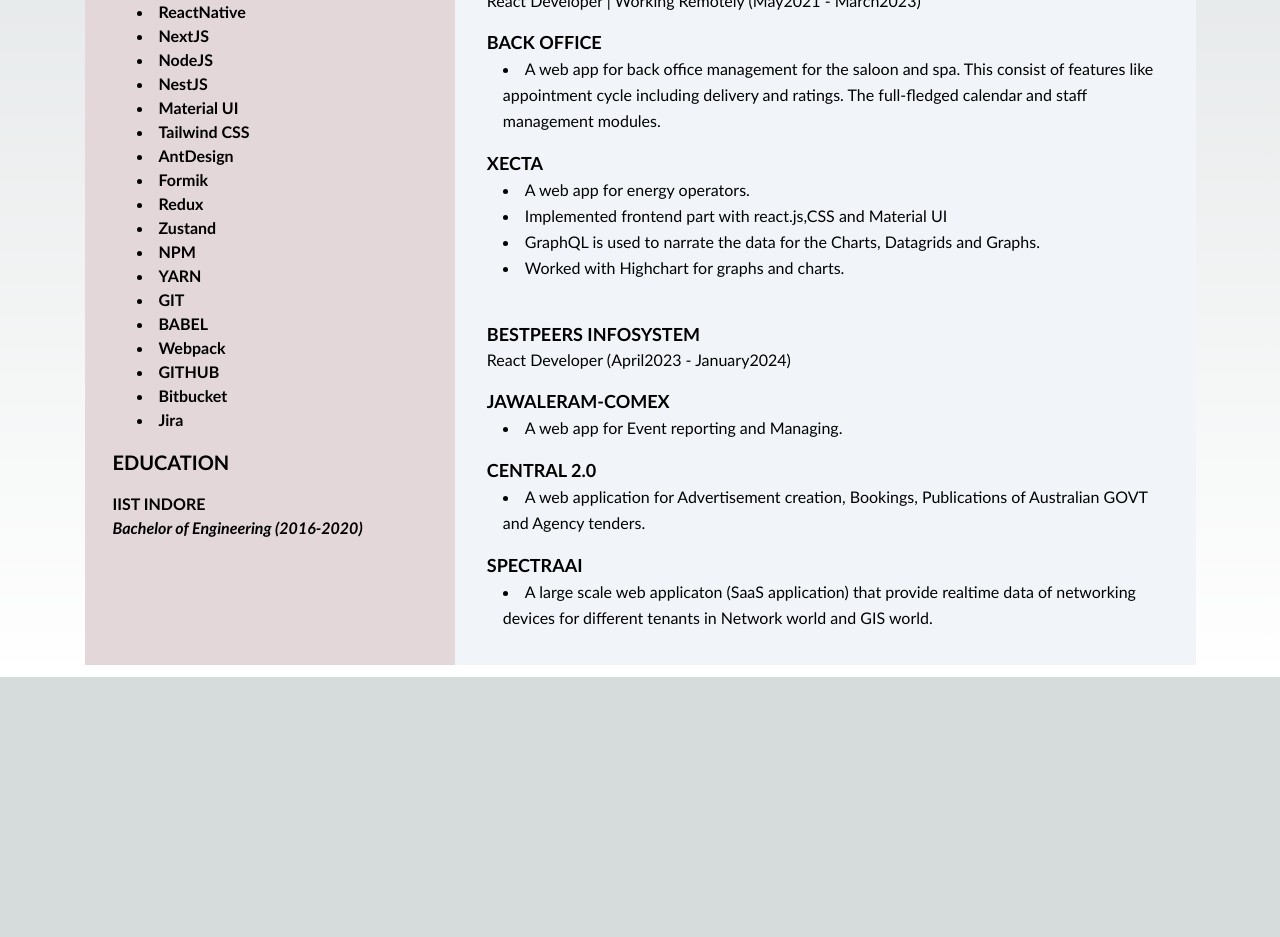
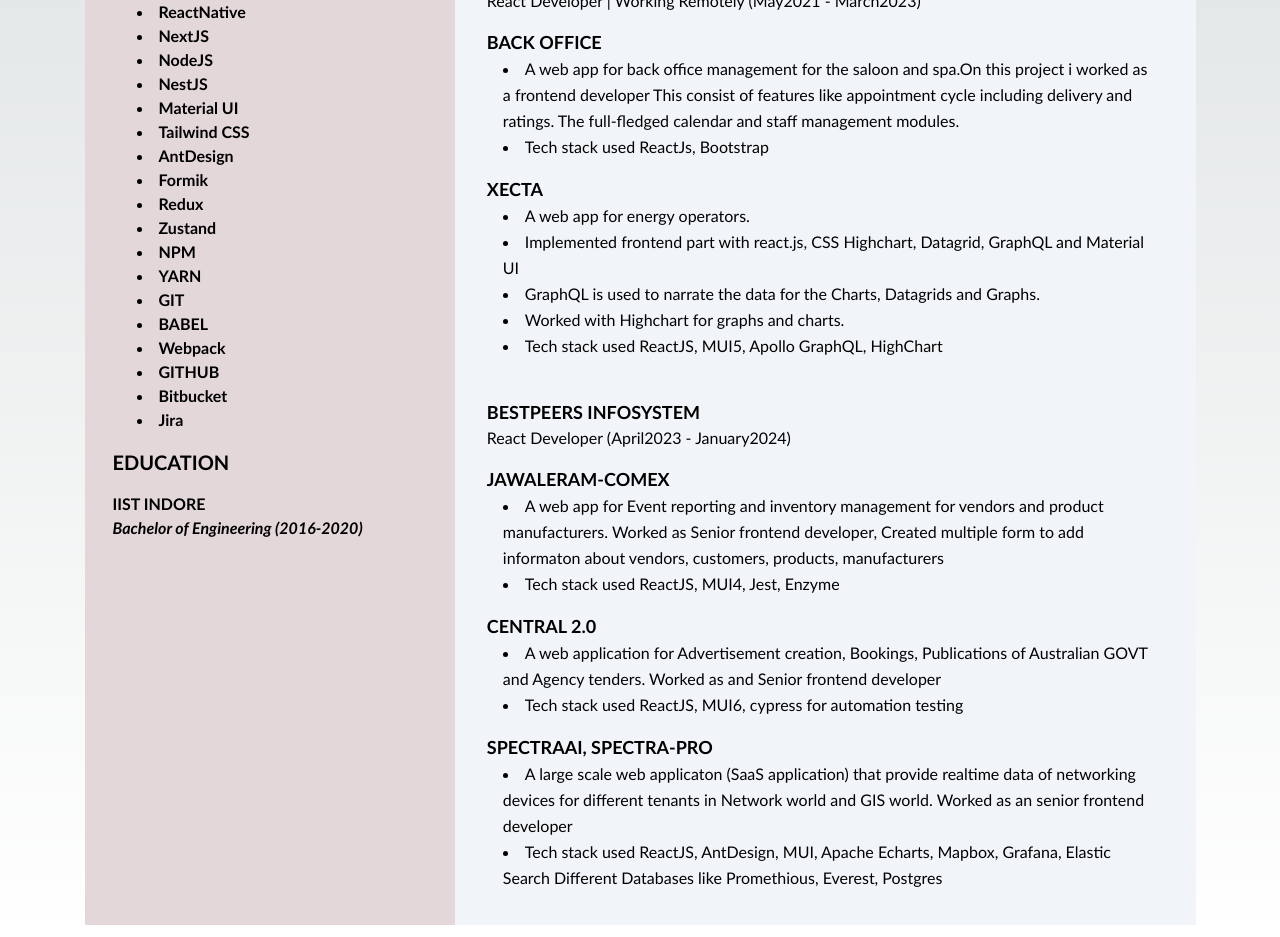
Before and after one commit to shivam333maurya/my-portofolio, a Next.js app: page /my-resume-2 in a window 1280 px wide. Shown: the part 520-1457 px from the top of the page. Before the commit the page ends 1197 px from the top, so only its background shows below. Built offline with nearby package versions, Linux system fonts and the light colour scheme.

Commit message:
'Testing'

```diff
--- a/src/app/data.ts
+++ b/src/app/data.ts
@@ -99,7 +99,7 @@
     phone: "+917566729275",
     linkedIn: "https://www.linkedin.com/in/shivam-maurya-77013b173",
     aboutMe:
-      "Innovative Frontend developer with 3 years of experience of building and maintaining responsive website in the recruiting industry. Proficient in HTML, CSS, JavaScript and React Plus modern libraries and frameworks.",
+      "Full Stack developer with 3 years of experience of building and maintaining responsive website in the recruiting industry. Proficient in HTML, CSS, JavaScript, React and NodeJS Plus modern libraries and frameworks.",
   },
   experience: [
     {
@@ -109,16 +109,18 @@
         {
           name: "BACK OFFICE",
           description: [
-            "A web app for back office management for the saloon and spa. This consist of features like appointment cycle including delivery and ratings. The full-fledged calendar and staff management modules.",
+            "A web app for back office management for the saloon and spa.On this project i worked as a frontend developer This consist of features like appointment cycle including delivery and ratings. The full-fledged calendar and staff management modules.",
+            "Tech stack used ReactJs, Bootstrap",
           ],
         },
         {
           name: "XECTA",
           description: [
             "A web app for energy operators.",
-            "Implemented frontend part with react.js,CSS and Material UI",
+            "Implemented frontend part with react.js, CSS Highchart, Datagrid, GraphQL and Material UI",
             "GraphQL is used to narrate the data for the Charts, Datagrids and Graphs.",
             "Worked with Highchart for graphs and charts.",
+            "Tech stack used ReactJS, MUI5, Apollo GraphQL, HighChart",
           ],
         },
       ],
@@ -129,18 +131,23 @@
       projects: [
         {
           name: "JAWALERAM-COMEX",
-          description: ["A web app for Event reporting and Managing."],
+          description: [
+            "A web app for Event reporting and inventory management for vendors and product manufacturers. Worked as Senior frontend developer, Created multiple form to add informaton about vendors, customers, products, manufacturers",
+            "Tech stack used ReactJS, MUI4, Jest, Enzyme",
+          ],
         },
         {
           name: "Central 2.0",
           description: [
-            "A web application for Advertisement creation, Bookings, Publications of Australian GOVT and Agency tenders.",
+            "A web application for Advertisement creation, Bookings, Publications of Australian GOVT and Agency tenders. Worked as and Senior frontend developer",
+            "Tech stack used ReactJS, MUI6, cypress for automation testing",
           ],
         },
         {
-          name: "SpectraAI",
+          name: "SpectraAI, Spectra-Pro",
           description: [
-            "A large scale web applicaton (SaaS application) that provide realtime data of networking devices for different tenants in Network world and GIS world.",
+            "A large scale web applicaton (SaaS application) that provide realtime data of networking devices for different tenants in Network world and GIS world. Worked as an senior frontend developer",
+            "Tech stack used ReactJS, AntDesign, MUI, Apache Echarts, Mapbox, Grafana, Elastic Search Different Databases like Promethious, Everest, Postgres",
           ],
         },
       ],
--- a/src/app/globals.css
+++ b/src/app/globals.css
@@ -26,3 +26,29 @@
     rgb(var(--background-start-rgb));
   font-family: "Calibri", sans-serif;
 }
+
+.spinner-border {
+  width: 2rem; /* Adjust the size as needed */
+  height: 2rem;
+  border: 4px solid transparent;
+  border-top-color: #3498db;
+  border-radius: 50%;
+  animation: spin 1s linear infinite;
+}
+.app-loader {
+  background: linear-gradient(
+      to bottom,
+      transparent,
+      rgb(var(--background-end-rgb))
+    )
+    rgb(var(--background-start-rgb));
+}
+
+@keyframes spin {
+  0% {
+    transform: rotate(0deg);
+  }
+  100% {
+    transform: rotate(360deg);
+  }
+}
--- /dev/null
+++ b/src/app/loading.tsx
@@ -0,0 +1,12 @@
+import React from "react";
+
+const Loading: React.FC = () => {
+  return (
+    <div className="app-loader fixed inset-0 flex items-center justify-center bg-white bg-opacity-75 z-50">
+      <div className="spinner-border" />
+      <span className="visually-hidden" />
+    </div>
+  );
+};
+
+export default Loading;
--- a/src/app/my-resume-1/page.tsx
+++ b/src/app/my-resume-1/page.tsx
@@ -1,6 +1,6 @@
 import { Layout1 } from "@/components";
 
-export default function Home() {
+export default function Layout() {
   return (
     <>
       <Layout1 />
--- a/src/app/my-resume-2/page.tsx
+++ b/src/app/my-resume-2/page.tsx
@@ -1,6 +1,6 @@
 import { Layout2 } from "@/components";
 
-export default function Home() {
+export default function Layout() {
   return (
     <>
       <Layout2 />
--- a/src/app/my-resume-3/page.tsx
+++ b/src/app/my-resume-3/page.tsx
@@ -1,6 +1,6 @@
 import { Layout3 } from "@/components";
 
-export default function Home() {
+export default function Layout() {
   return (
     <>
       <Layout3 />
--- a/src/components/layout-1.tsx
+++ b/src/components/layout-1.tsx
@@ -6,7 +6,7 @@
     <main className="p-3">
       <div className="h-full flex min-h-[calc(100vh-32px)] max-w-[1111px] m-auto bg-gray-200">
         <div className="text-black flex ">
-          <div className="h-auto w-full shadow-[-10px_-10px_40px_5px_lightblue_inset]">
+          <div className="h-auto w-full">
             <div className="h-44 flex justify-center text-black shadow-[-10px_82px_100px_5px_#c1afaf9c_inset] flex-col">
               <h1 className="text-center max-[600px]:text-3xl text-5xl font-bold mt-0 pt-4">
                 {MY_DATA.profile.name}
```
